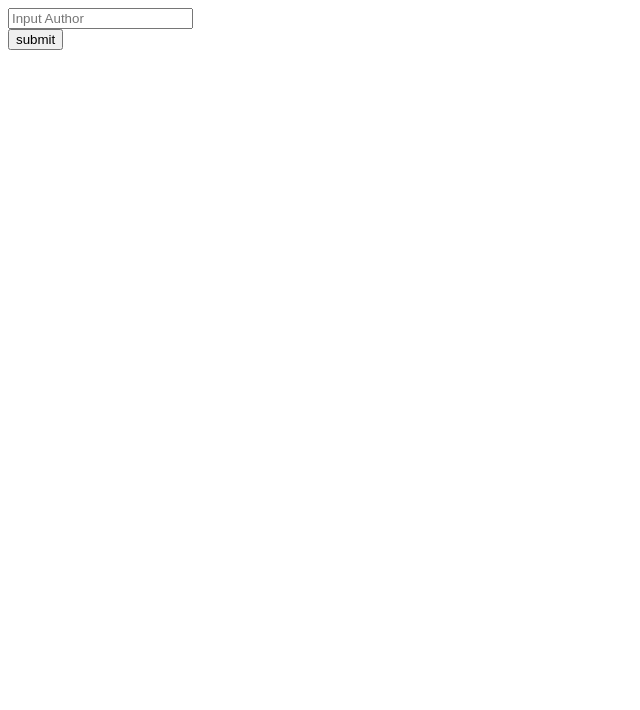
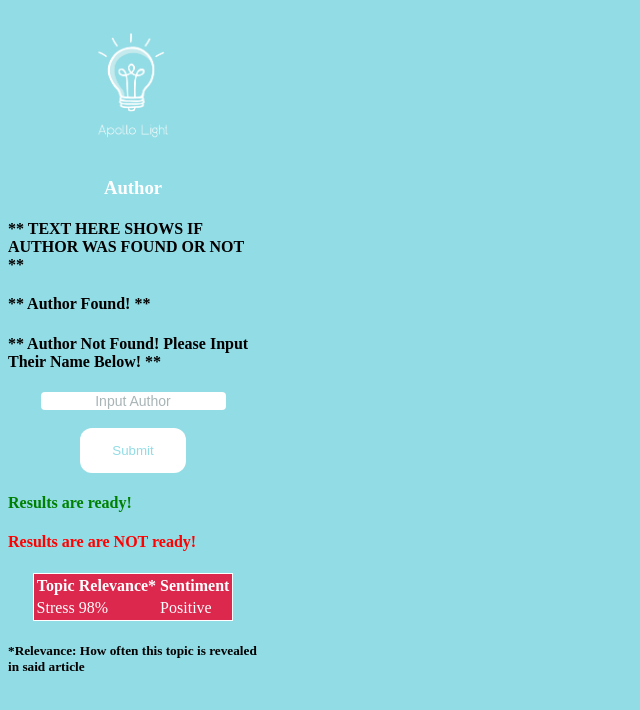
Before and after one commit to MTSUBOOR/ApolloLight, a browser extension: page extension/index.html in a window 1280 px wide. Shown: the whole page, without its empty margins (0-640 px from the left). Drawn offline with Linux system fonts and the light colour scheme.

Commit message:
version 1 of extension UI

```diff
--- a/extension/css/general.css
+++ b/extension/css/general.css
@@ -1,4 +1,128 @@
 body {
-    height: 200px;
-    width: 200px;
+    height: 300px;
+    width: 250px;
+    background-blend-mode: #92DCE5;
+    background-color: #92DCE5;
 }
+
+.title-name {
+    color: white;
+}
+
+img {
+    display: block;
+    margin-left: auto;
+    margin-right: auto;
+    max-width: 60%;
+    max-height: 60%;
+}
+
+h3 {
+    text-align: center;
+    color: white;
+}
+
+table {
+    border: 1px solid white;
+    color: white;
+    background-color: rgb(219, 40, 76);
+  }
+
+.center {
+    margin-left: auto;
+    margin-right: auto;
+}
+
+.author-info {
+    text-align: center;
+}
+
+.button {
+    background-color: #ffffff;
+    border: none;
+    color: #92DCE5;
+    padding: 15px 32px;
+    text-decoration: none;
+    display: inline-block;
+    border-radius: 12px;
+    text-align: center;
+  }
+
+input {
+    text-align: center;
+    color: black;
+    border: none;
+    border-radius: 4px;
+    font-size: 14px;
+    height: 70%;
+}
+
+::placeholder { /* Chrome, Firefox, Opera, Safari 10.1+ */
+    color: #a8b4b6;
+    opacity: 1; /* Firefox */
+  }
+
+  /* The switch - the box around the slider */
+  /*
+.switch {
+    position: relative;
+    display: inline-block;
+    width: 40px;
+    height: 27px;
+  }
+
+  /* Hide default HTML checkbox
+  .switch input {
+    opacity: 0;
+    width: 0;
+    height: 0;
+  }
+
+  /* The slider
+  .slider {
+    position: absolute;
+    cursor: pointer;
+    top: 0;
+    left: 0;
+    right: 0;
+    bottom: 0;
+    background-color: #ccc;
+    -webkit-transition: .4s;
+    transition: .4s;
+  }
+
+  .slider:before {
+    position: absolute;
+    content: "";
+    height: 19px;
+    width: 19px;
+    left: 4px;
+    bottom: 4px;
+    background-color: white;
+    -webkit-transition: .4s;
+    transition: .4s;
+  }
+
+  input:checked + .slider {
+    background-color: #21f372;
+  }
+
+  input:focus + .slider {
+    box-shadow: 0 0 1px #21f372;
+  }
+
+  input:checked + .slider:before {
+    -webkit-transform: translateX(14px);
+    -ms-transform: translateX(14px);
+    transform: translateX(14px);
+  }
+
+  /* Rounded sliders
+  .slider.round {
+    border-radius: 29px;
+  }
+
+  .slider.round:before {
+    border-radius: 50%;
+  }
+  */
--- a/extension/index.html
+++ b/extension/index.html
@@ -9,8 +9,43 @@
     <title>Bare-Journalism</title>
 </head>
 <body>
-    <input type="text" placeholder="Input Author" id="myInput">
-    <button type="button" id="clickThis">submit</button>
+    <div class="header">
+        <img src="./images/Logo-Text.png" alt="">
+    </div>
+    <!-- Rounded switch
+    <label class="switch">
+        <input type="checkbox">
+        <span class="slider round"></span>
+    </label> -->
+    <h3>Author</h3>
+
+    <h4>** TEXT HERE SHOWS IF AUTHOR WAS FOUND OR NOT ** </h4>
+    <h4>** Author Found! ** </h4>
+    <h4>** Author Not Found! Please Input Their Name Below! ** </h4>
+    <div class="author-info">
+        <input type="text" placeholder="Input Author" id="myInput">
+        <br></br>
+        <button class="button" type="button" id="clickThis">Submit</button>
+    </div>
+
+    <h4 style="color: green;">Results are ready!</h4>
+    <h4 style="color: red;">Results are are NOT ready!</h4>
+    <table class="center">
+        <tr>
+          <th>Topic</th>
+          <th>Relevance*</th>
+          <th>Sentiment</th>
+        </tr>
+        <tr>
+          <td>Stress</td>
+          <td>98%</td>
+          <td>Positive</td>
+        </tr>
+      </table>
+
+      <h5>*Relevance: How often this topic is revealed in said article</h5>
+
+
     <p id="demo"></p>
     <!-- <button id="changeColor"></button> -->
     <script src="./popup.js"></script>
```
Also changed, not shown: extension/images/Logo-Text.png (added), extension/images/Logo-white.png (added), extension/images/Logo.png (added), extension/manifest.json, 1 other file.
